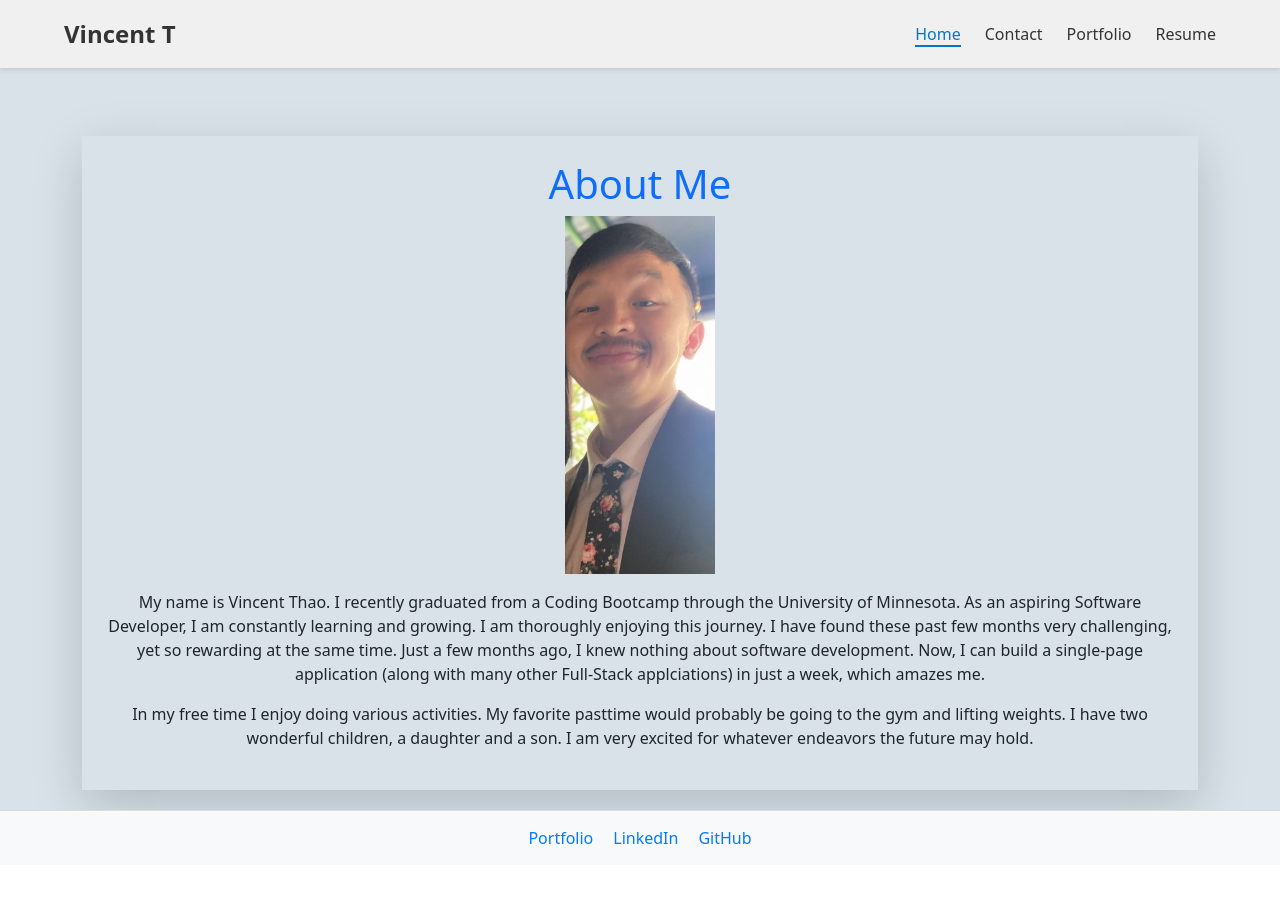
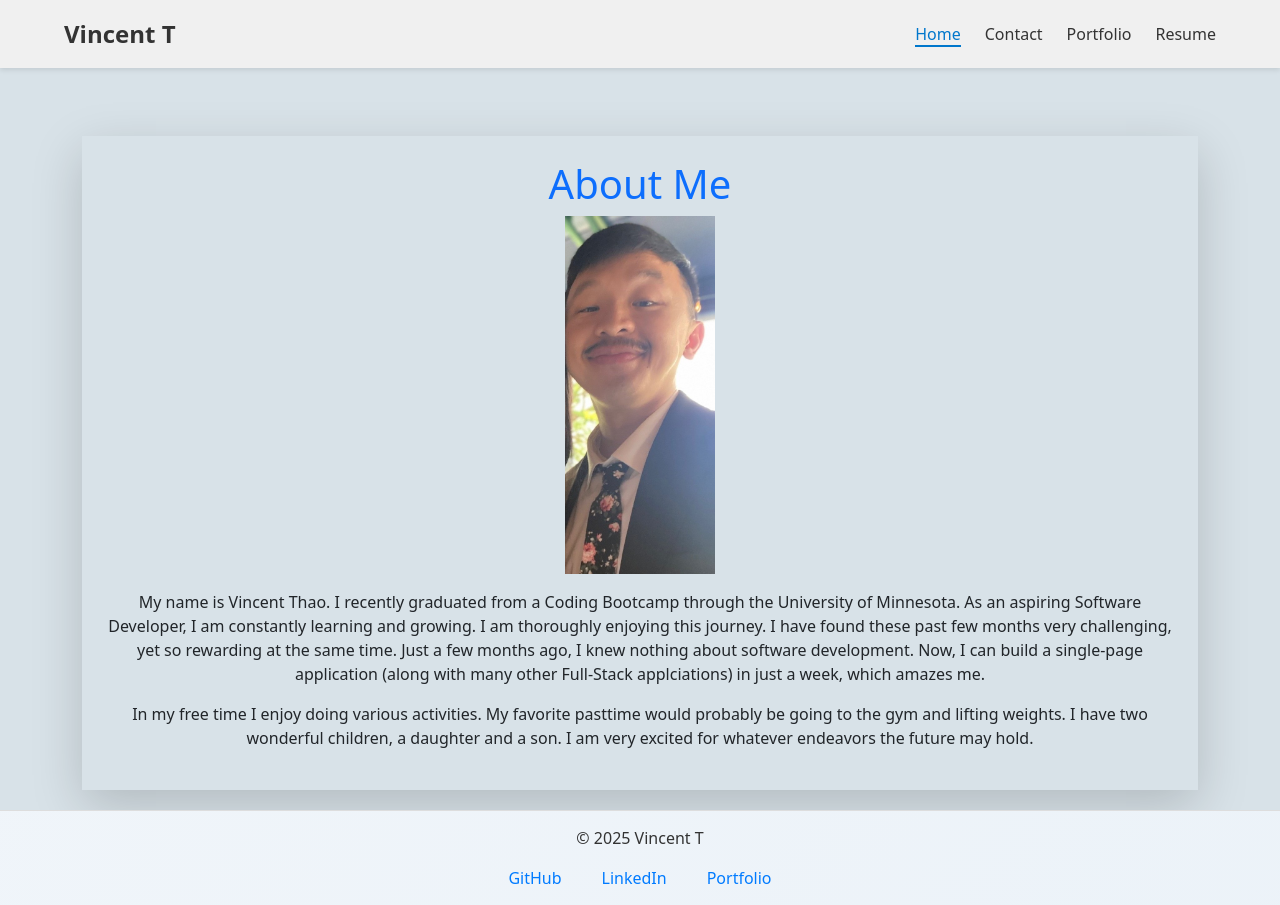
Before and after one commit to vincentt94/React-Portfolio, a React (Vite) app: page / in a window 1280 px wide. Before the commit the page ends 865 px from the top, so only its background shows below. Built offline with nearby package versions, Linux system fonts and the light colour scheme.

Commit message:
added footer css so footer is more cohesive and matching themes

```diff
--- a/src/components/Footer.jsx
+++ b/src/components/Footer.jsx
@@ -1,12 +1,19 @@
+import './Footer.css';
+
 function Footer() {
   return (
     <footer className="footer">
+      <div className="footer-overlay" />
+      <div className="footer-content">
+        <p>© {new Date().getFullYear()} Vincent T</p>
         <div className="footer-links">
-          <a href="https://github.com/vincentt94" target="_blank" rel="noreferrer">Portfolio</a>
+          <a href="https://github.com/vincentt94" target="_blank" rel="noreferrer">GitHub</a>
           <a href="https://www.linkedin.com/in/vincent-t-5ba8621b5/" target="_blank" rel="noreferrer">LinkedIn</a>
-          <a href="https://github.com/vincentt94" target="_blank" rel="noreferrer">GitHub</a>
+          <a href="https://vincentt94.github.io/" target="_blank" rel="noreferrer">Portfolio</a>
+        </div>
       </div>
     </footer>
   );
 }
+
 export default Footer;
--- /dev/null
+++ b/src/components/footer.css
@@ -0,0 +1,59 @@
+.footer {
+    position: relative;
+    background: rgb(216, 226, 232);
+    color: #333;
+    padding: 20px 0;
+    overflow: hidden;
+    text-align: center;
+    font-size: 1rem;
+    z-index: 10;
+  }
+
+  /* Soft animated gradient overlay */
+  .footer-overlay {
+    position: absolute;
+    top: 0;
+    left: 0;
+    width: 200%;
+    height: 100%;
+    background: linear-gradient(-45deg, #cde1f2, #e6f0fa, #d3e5f1, #f0f8ff);
+    background-size: 400% 400%;
+    animation: gradientShift 15s ease infinite;
+    opacity: 0.4;
+    z-index: 0;
+  }
+
+  /* Content above animation */
+  .footer-content {
+    position: relative;
+    z-index: 1;
+  }
+
+  .footer-links {
+    margin-top: 10px;
+    display: flex;
+    justify-content: center;
+    gap: 20px;
+  }
+
+  .footer-links a {
+    color: #0077cc;
+    text-decoration: none;
+    transition: color 0.3s ease;
+  }
+
+  .footer-links a:hover {
+    color: #005799;
+  }
+
+  @keyframes gradientShift {
+    0% {
+      background-position: 0% 50%;
+    }
+    50% {
+      background-position: 100% 50%;
+    }
+    100% {
+      background-position: 0% 50%;
+    }
+  }
```
Lines whose indentation alone changed are shown as unchanged.
